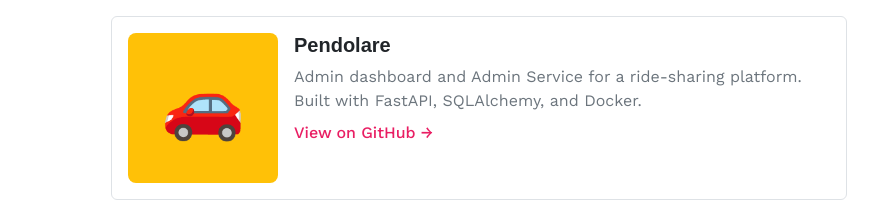
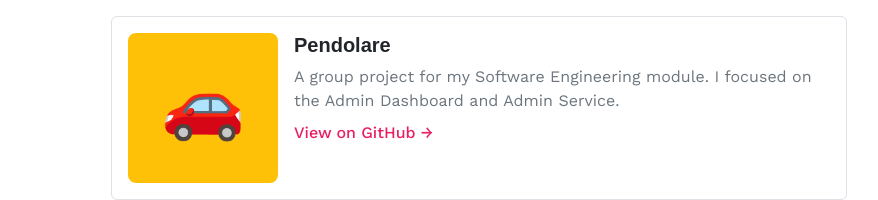
Before and after one commit to shayodonnell/shayodonnell.com, a plain HTML site: page index.html in a window 1280 px wide. Shown: the part 772-972 px from the top of the page, without its empty margins (161-1039 px from the left). Drawn offline with nearby package versions, Linux system fonts and the light colour scheme; a web font is replaced by a local one.

Commit message:
Update project description for Pendolare in index.html

```diff
--- a/index.html
+++ b/index.html
@@ -76,7 +76,7 @@
                 <img src="taxi_app_logo.svg" alt="Pendolare Project Thumbnail" class="project-thumbnail">
                 <div class="project-details">
                   <h3 class="project-title h5 mb-2">Pendolare</h3>
-                  <p class="text-muted mb-2">Admin dashboard and Admin Service for a ride-sharing platform. Built with FastAPI, SQLAlchemy, and Docker.</p>
+                  <p class="text-muted mb-2">A group project for my Software Engineering module. I focused on the Admin Dashboard and Admin Service.</p>
                   <span class="project-link-text">View on GitHub →</span>
                 </div>
               </div>
```
